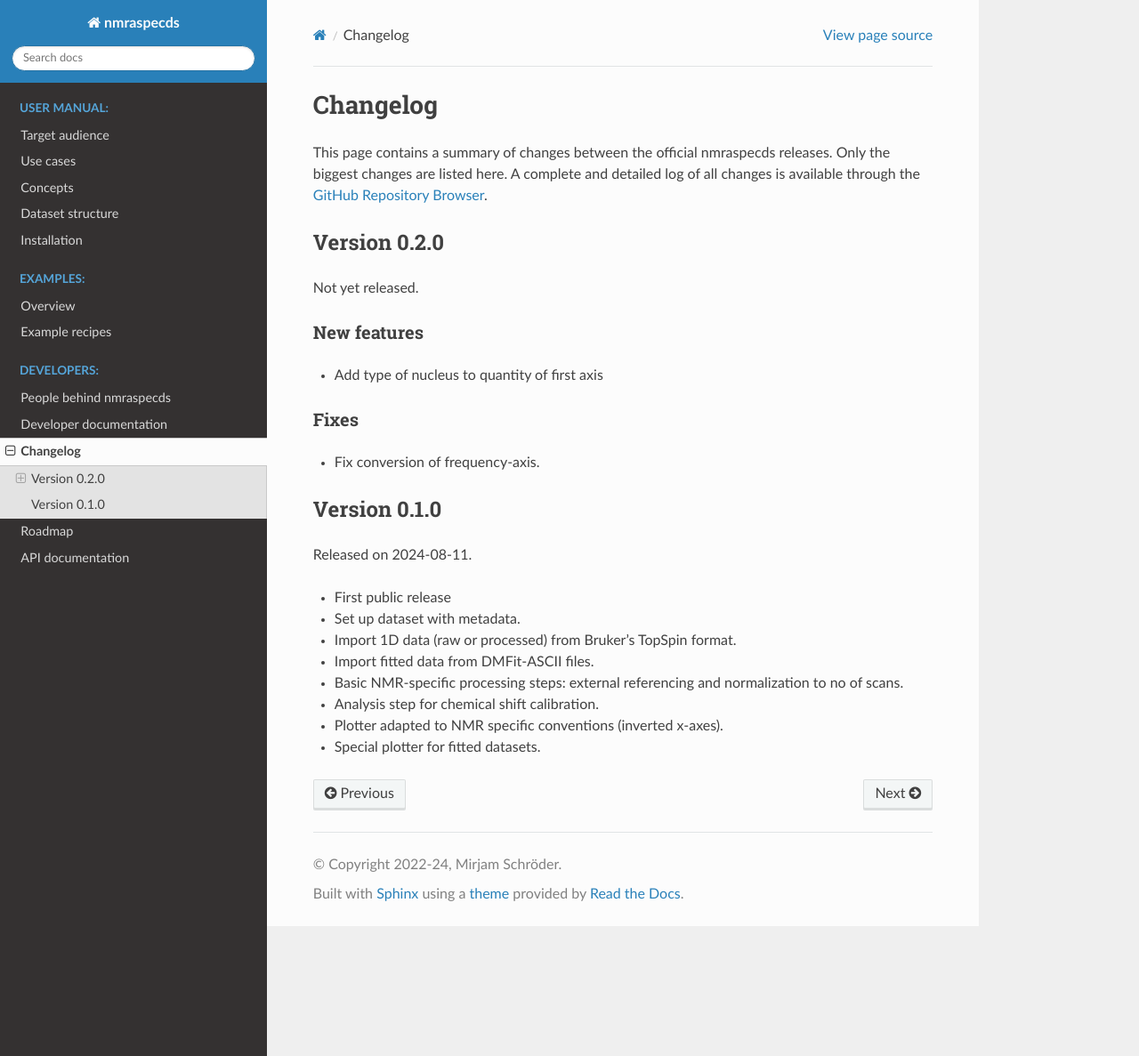
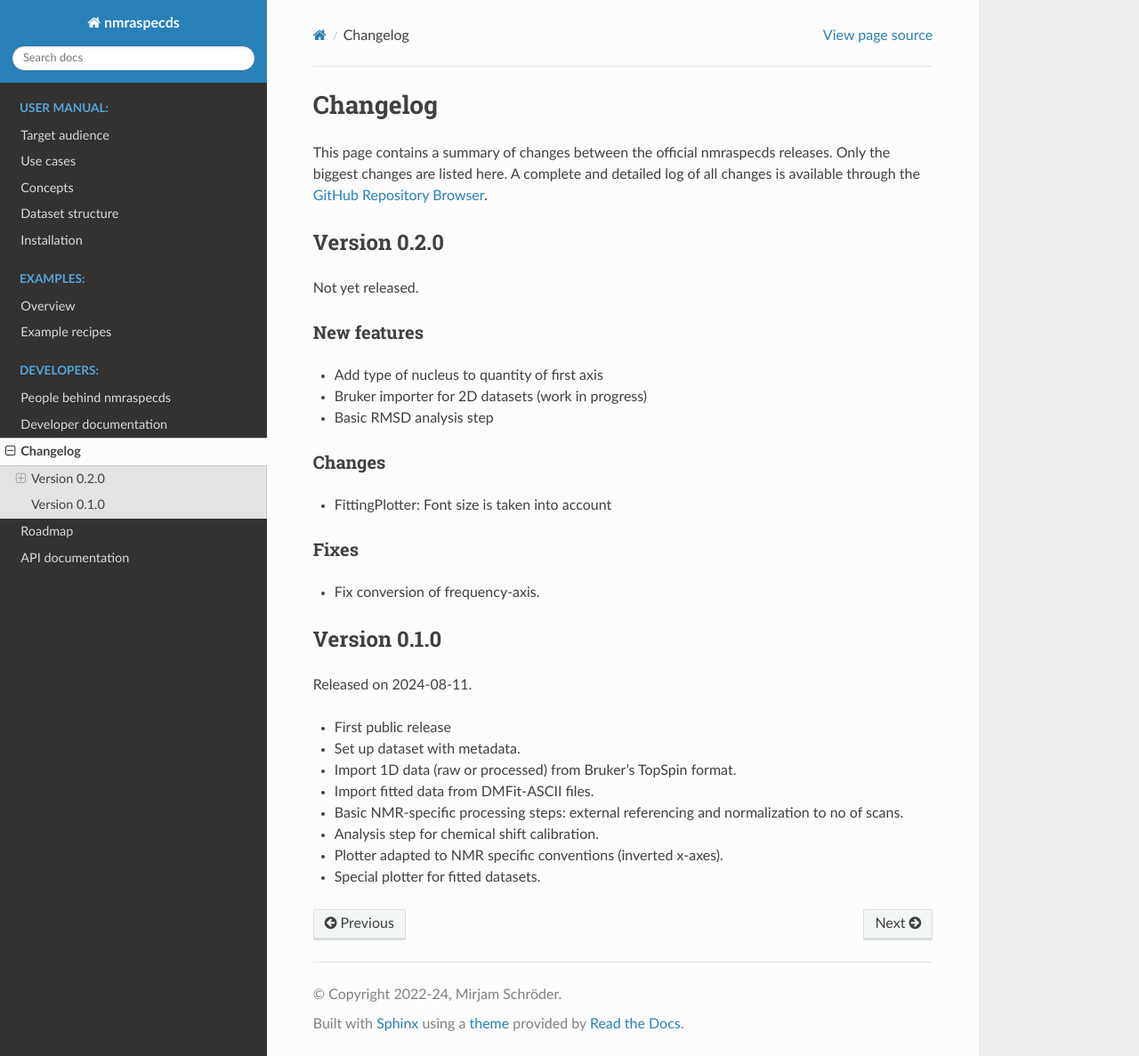
Before and after one commit to MirjamSchr/nmraspecds, a Sphinx documentation site: the page built from docs/changelog.rst, in a window 1280 px wide and 1187 px high. Shown: the whole window at 89% size. Built offline with Sphinx 7.4.7 and the Read the Docs theme 3.1.0, drawn with Linux system fonts in a browser that asks for light colours.

Commit message:
Update Roadmap and changelog

```diff
--- a/docs/changelog.rst
+++ b/docs/changelog.rst
@@ -15,6 +15,16 @@ New features
 ------------
 
 * Add type of nucleus to quantity of first axis
+
+* Bruker importer for 2D datasets (work in progress)
+
+* Basic RMSD analysis step
+
+Changes
+-------
+
+* FittingPlotter: Font size is taken into account
+
 
 Fixes
 -----
--- a/docs/roadmap.rst
+++ b/docs/roadmap.rst
@@ -5,8 +5,10 @@ Roadmap
 A few ideas how to develop the project further, currently a list as a reminder for the main developers themselves, in no particular order, though with a tendency to list more important aspects first:
 
 
-For version 0.2
+For version 0.3
 ===============
+
+* Find parameter in data files on observed nucleus, sort nuclei accordingly, such that the observed nucleus is on position 0.
 
 * Create pseudo-processing steps that put all previously performed processing steps in the history.
 
```
Also changed, not shown: 1 other file.
